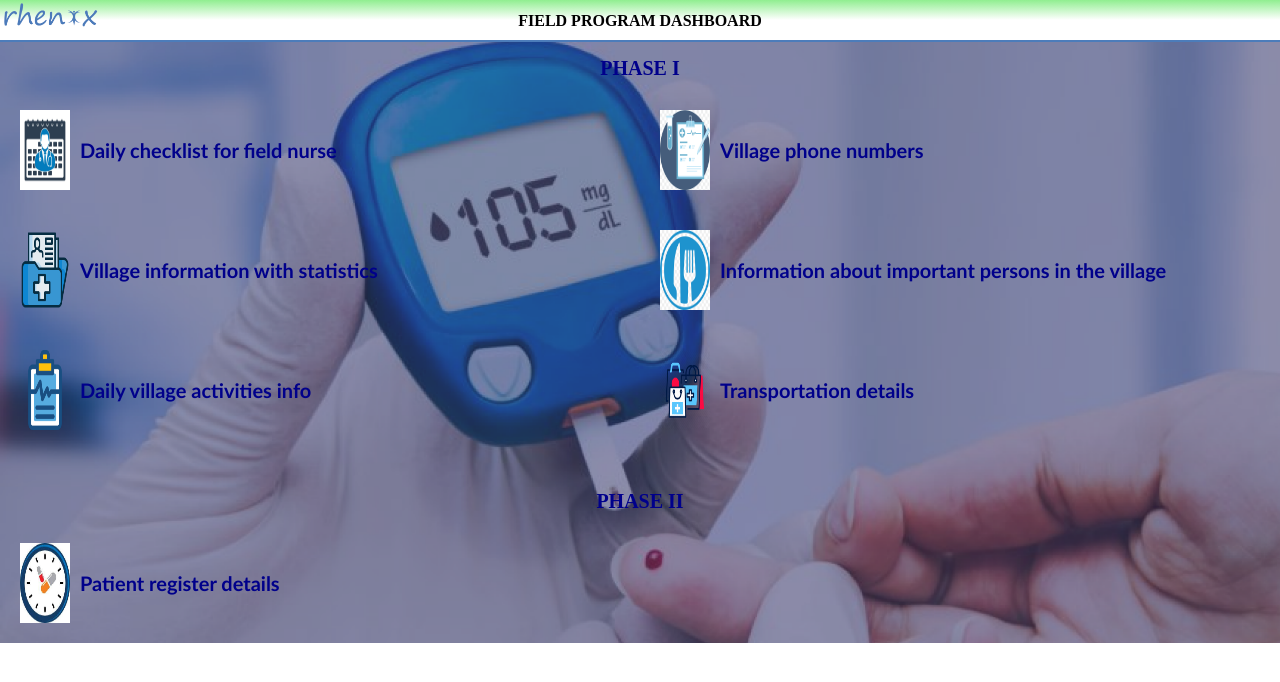
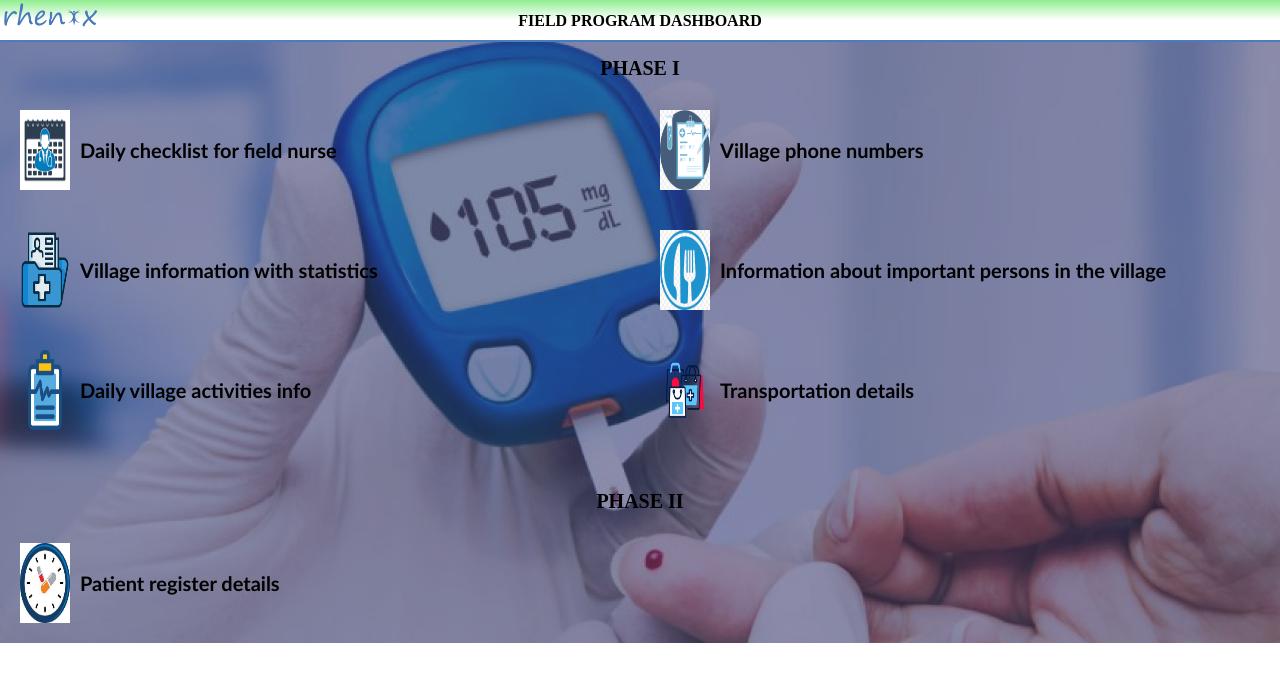
Before and after one commit to rhenixhub/Fieldprogram-dashboard, a plain HTML site: page index.html in a window 1280 px wide. Drawn offline with Linux system fonts and the light colour scheme.

Commit message:
Update index.html

```diff
--- a/index.html
+++ b/index.html
@@ -75,7 +75,7 @@
       font-weight: bold;
       margin-bottom: 10px;
       padding-top: 15px;
-        color:darkblue;
+        color:Black;
         font-family:"Times New Roman", Times, serif;
   font-size:20px;
     }
@@ -91,7 +91,7 @@
       align-items: center;
       padding:20px;
       text-decoration: none;
-      color: darkblue;
+      color: Black;
       box-sizing: border-box;
       background-size: cover;
       background-position: center;
@@ -165,7 +165,7 @@
         FIELD PROGRAM DASHBOARD
       </div>
     </div>
-    <div style="background-image: url(Images/background1.png);height: auto;
+    <div style="background-image: url(Images/Background1.png);height: auto;
 
      background-size: cover;">
     <div class="link-group" >
```
